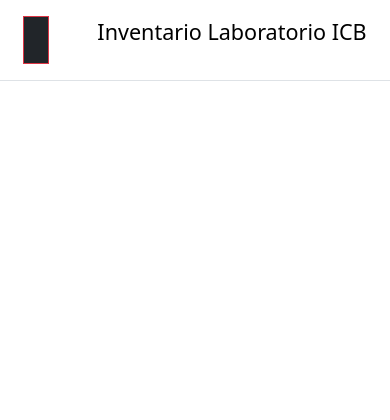
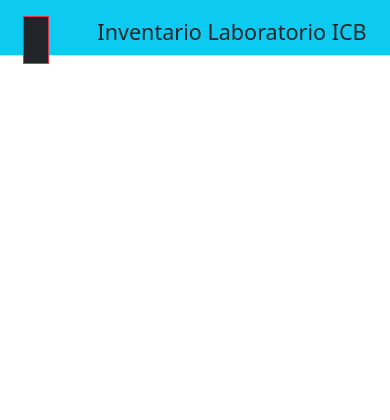
Before and after one commit to DiegoNunezG/Inventario_Laboratorio_ICB, a Django app: page /index/ in a window 390 px wide. Shown: the top 420 px of the page. After the commit the page ends 64 px from the top, so only its background shows below. Run offline with Django 5.2, Linux system fonts and the light colour scheme; some libraries are stand-ins or nearby versions.

Commit message:
avance responsividad pagina

```diff
--- a/AppInventario/templates/AppInventario/base.html
+++ b/AppInventario/templates/AppInventario/base.html
@@ -11,13 +11,9 @@
     <style>
         .disabled-link {
             pointer-events: none;
-            /* Evita clics */
             cursor: not-allowed;
-            /* Cambia el cursor para indicar que está desactivado */
             color: #6c757d;
-            /* Cambia el color para parecer desactivado */
             text-decoration: none;
-            /* Elimina la subrayado */
         }
 
         body,
@@ -28,22 +24,45 @@
 
         main {
             display: flex;
-            height: 100vh;
+            height: calc(100vh - 56px); /* Ajusta la altura del main menos el header */
             overflow: hidden;
         }
 
+        header {
+            height: 56px; /* Ajusta la altura del header */
+        }
 
+        .offcanvas-collapse {
+            position: fixed;
+            top: 56px; /* Posiciona justo debajo del header */
+            bottom: 0;
+            left: 0;
+            z-index: 1045;
+            visibility: hidden;
+            background-color: #ace9fa;
+            width: 250px;
+            transition: visibility .3s ease-in-out, -webkit-transform .3s ease-in-out;
+            transition: visibility .3s ease-in-out, transform .3s ease-in-out;
+            transition: visibility .3s ease-in-out, transform .3s ease-in-out, -webkit-transform .3s ease-in-out;
+            -webkit-transform: translateX(-100%);
+            transform: translateX(-100%);
+        }
+
+        .offcanvas-collapse.open {
+            visibility: visible;
+            -webkit-transform: translateX(0);
+            transform: translateX(0);
+        }
     </style>
 </head>
 
 <body>
-    <header class="d-flex flex-wrap justify-content-center py-3 border-bottom">
-        <button class="navbar-toggler ml-3 collapsed border bg-dark border-danger" type="button" data-bs-toggle="collapse" data-bs-target="#navbar" aria-controls="navbarsExampleXxl" aria-expanded="false" aria-label="Toggle navigation">
-        <span class="navbar-toggler-icon"></span>
+    <header class="d-flex flex-wrap justify-content-center bg-info py-3 border-bottom">
+        <button class="navbar-toggler ml-3 collapsed border bg-dark border-danger" type="button" aria-controls="navbar" aria-expanded="false" aria-label="Toggle navigation">
+            <span class="navbar-toggler-icon"></span>
         </button>
 
-        <a href=""
-            class="d-flex align-items-center mb-3 mb-md-0 me-md-auto link-body-emphasis text-decoration-none">
+        <a href="" class="d-flex align-items-center mb-3 mb-md-0 me-md-auto link-body-emphasis text-dark text-decoration-none">
             <svg class="bi me-2" width="40" height="32">
                 <use xlink:href="#bootstrap"></use>
             </svg>
@@ -52,66 +71,66 @@
     </header>
 
     <main>
-        <div class="navbar-collapse collapse" id="navbar" style="">
+        <div class="offcanvas-collapse" id="navbar">
             <ul class="nav nav-pills flex-column">
                 <li class="nav-item">
-                    <a href="{% url 'modulotipoequipo' %}" class="nav-link link-body-emphasis" aria-current="page">
+                    <a href="{% url 'modulotipoequipo' %}" class="nav-link link-body-emphasis text-dark" aria-current="page">
                         <svg class="" width="16" height="16"></svg>
                         Tipo de Equipo
                     </a>
                 </li>
                 <li>
-                    <a href="{% url 'tipo_de_producto' %}" class="nav-link link-body-emphasis">
+                    <a href="{% url 'tipo_de_producto' %}" class="nav-link link-body-emphasis text-dark">
                         <svg class="" width="16" height="16"></svg>
                         Tipo de Producto
                     </a>
                 </li>
                 <li>
-                    <a href="{% url 'equipo' %}" class="nav-link link-body-emphasis">
+                    <a href="{% url 'equipo' %}" class="nav-link link-body-emphasis text-dark">
                         <svg class="" width="16" height="16"></svg>
                         Módulo de Equipos
                     </a>
                 </li>
                 <li>
-                    <a href={% url 'producto' %} class="nav-link link-body-emphasis">
+                    <a href={% url 'producto' %} class="nav-link link-body-emphasis text-dark">
                         <svg class="" width="16" height="16"></svg>
                         Módulo de Productos
                     </a>
                 </li>
                 <li>
-                    <a href="" class="nav-link link-body-emphasis disabled-link">
+                    <a href="" class="nav-link link-body-emphasis text-dark disabled-link">
                         <svg class="" width="16" height="16"></svg>
                         Módulo de Egreso
                     </a>
                 </li>
                 <li>
-                    <a href="" class="nav-link link-body-emphasis disabled-link">
+                    <a href="" class="nav-link link-body-emphasis text-dark disabled-link">
                         <svg class="" width="16" height="16"></svg>
                         Módulo de Ingreso
                     </a>
                 </li>
                 <li>
-                    <a href="{% url 'unidadesmedidas' %}" class="nav-link link-body-emphasis">
+                    <a href="{% url 'unidadesmedidas' %}" class="nav-link link-body-emphasis text-dark">
                         <svg class="" width="16" height="16"></svg>
                         Unidad de Medida
                     </a>
                 </li>
                 <li>
-                    <a href="{% url 'marcadeproducto' %}" class="nav-link link-body-emphasis">
+                    <a href="{% url 'marcadeproducto' %}" class="nav-link link-body-emphasis text-dark">
                         <svg class="" width="16" height="16"></svg>
                         Marca de Producto
                     </a>
                 </li>
                 <li>
-                    <a href="" class="nav-link link-body-emphasis disabled-link">
+                    <a href="" class="nav-link link-body-emphasis text-dark disabled-link">
                         <svg class="" width="16" height="16"></svg>
                         Módulo Proveedores
                     </a>
                 </li>
             </ul>
 
-            <div class="dropdown">
-                <a href="" class="d-flex align-items-center link-body-emphasis text-decoration-none dropdown-toggle"
+            <div class="dropdown mt-auto">
+                <a href="" class="d-flex align-items-center link-body-emphasis text-dark text-decoration-none dropdown-toggle"
                     data-bs-toggle="dropdown" aria-expanded="false">
                     <img src="https://cdn-icons-png.flaticon.com/512/9187/9187604.png" alt="" width="32" height="32"
                         class="rounded-circle me-2">
@@ -121,14 +140,20 @@
                     <li><a class="dropdown-item" href="{% url 'logout' %}">Cerrar sesión</a></li>
                 </ul>
             </div>
-          </div>
-            <div class="container overflow-auto">
-                {% block content %}
-                {% endblock %}
-            </div>
+        </div>
 
+        <div class="container overflow-auto">
+            {% block content %}
+            {% endblock %}
+        </div>
     </main>
+
     {% bootstrap_javascript %}
+    <script>
+        document.querySelector('.navbar-toggler').addEventListener('click', function() {
+            document.getElementById('navbar').classList.toggle('open');
+        });
+    </script>
     {% block scripts %}
     {% endblock scripts %}
 
```
